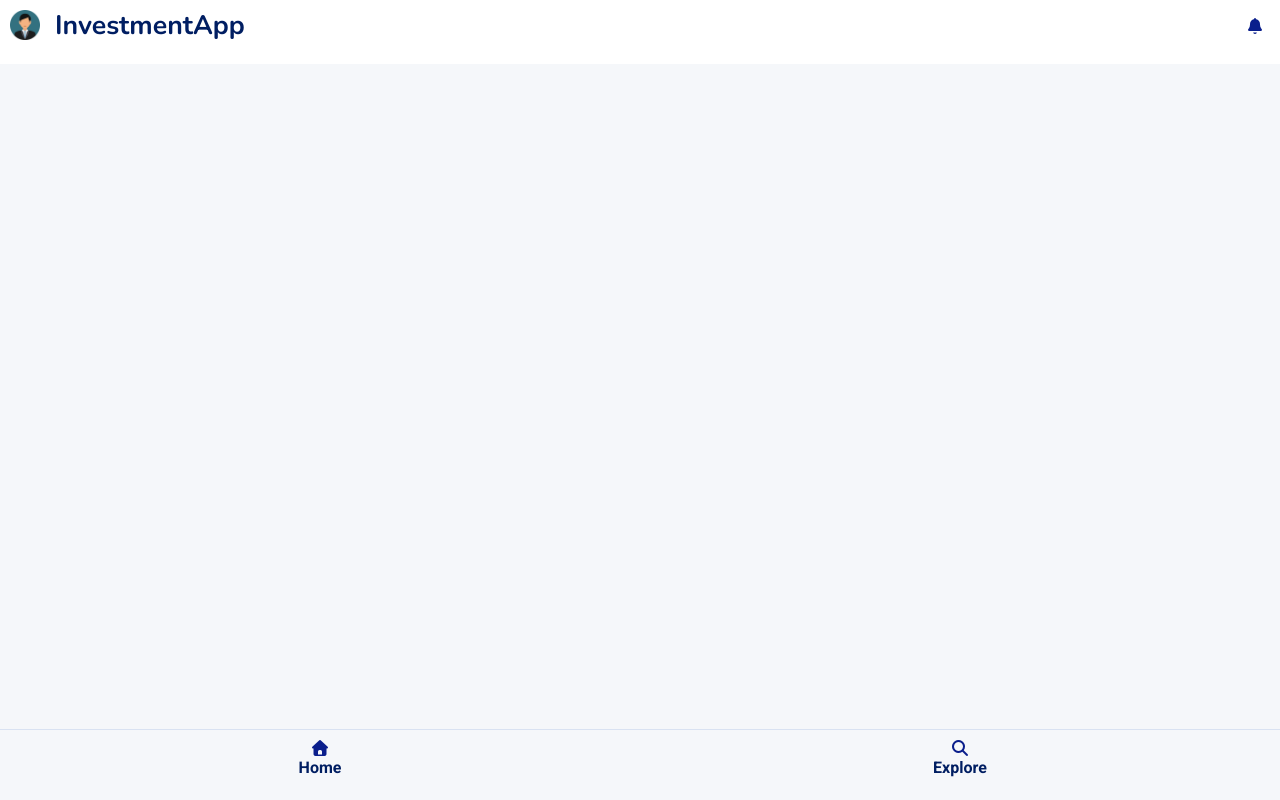
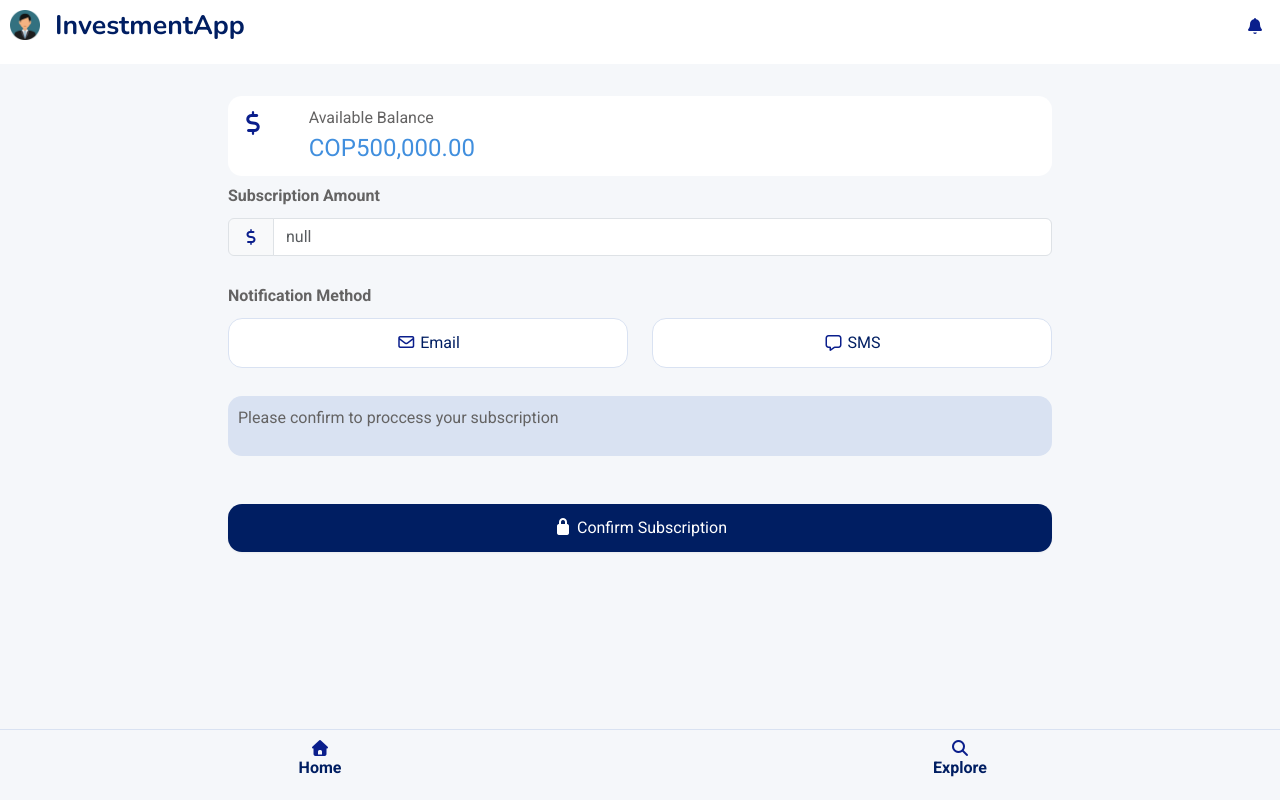
Before and after one commit to miguelpenuela/amaris-test-frontend, an Angular app: page /app/subscribe in a window 1280 px wide. Built offline with nearby package versions, Linux system fonts and the light colour scheme.

Commit message:
👍 update
- update subscription screen

```diff
--- /dev/null
+++ b/src/app/core/mocks/customer-info.mock.ts
@@ -0,0 +1,25 @@
+import { Customer } from "../interfaces/db/Customer.interface";
+import { User } from "../interfaces/db/User.interface";
+
+export const customerInfoMock: {user: User, customer_info: Customer} = {
+    "user": {
+        "customer_id": 20,
+        "username": "felipegarxon@hotmail.com",
+        "created_at": "2026-05-09T20:12:57.286607",
+        "status": "ACTIVO",
+        "password_hash": "$2b$12$AXCWPRRV/LHBZWib92tR..L3r0CYHYOUUzHGZPhCijTXrVgY/M/8q",
+        "id": 3,
+        "updated_at": "2026-05-09T20:12:57.286613"
+    },
+    "customer_info": {
+        "city_id": 608,
+        "id": 20,
+        "updated_at": "2026-05-09T20:12:56.585227",
+        "general_balance": 500000.0,
+        "surname": "penuela garzon",
+        "name": "miguel felipe",
+        "created_at": "2026-05-09T20:12:56.585220",
+        "status": "ACTIVO",
+        "email": "felipegarxon@hotmail.com"
+    }
+}
--- a/src/app/features/subscribe/subscribe.html
+++ b/src/app/features/subscribe/subscribe.html
@@ -15,8 +15,8 @@
                     </div>
                     <div class="col-11">
                         <div class="available-balance-container__info">
-                            <span>Available Balance</span>
-                            <span>{{customer.general_balance | currency: 'COP'}}</span>
+                            <span>Available Balance</span><br/>
+                            <span class="available-balance-container__info__current-balance">{{customer.general_balance | currency: 'COP'}}</span>
                         </div>
                     </div>
                 </div>
@@ -24,3 +24,62 @@
         </div>
     </div>
 }
+
+<div class="row mt-2">
+    <div class="col-12">
+        <div class="form-field">
+            <label>Subscription Amount</label>
+            <div class="input-group mb-3">
+                <span class="input-group-text" id="basic-addon1"><i class="fa fa-dollar"></i></span>
+                <input
+                    type="number"
+                    class="form-control"
+                    [placeholder]="selectedProduct?.min_amount |currency:'COP'"
+                    [min]="selectedProduct?.min_amount"
+                />
+            </div>
+        </div>
+    </div>
+</div>
+
+<div class="row mt-2">
+    <div class="col-12">
+        <div class="form-field">
+            <label>Notification Method</label>
+            <div class="row">
+                <div class="col-6">
+                    <div class="d-grid gap-2">
+                        <button class="btn btn-secondary">
+                            <i class="fa-regular fa-envelope"></i> Email
+                        </button>
+                    </div>
+                </div>
+                <div class="col-6">
+                    <div class="d-grid gap-2">
+                        <button class="btn btn-secondary">
+                            <i class="fa-regular fa-message"></i> SMS
+                        </button>
+                    </div>
+                </div>
+            </div>
+        </div>
+    </div>
+</div>
+
+<div class="row mt-2">
+    <div class="col-12">
+        <div class="subscription-message">
+            <p>Please confirm to proccess your subscription</p>
+        </div>
+    </div>
+</div>
+
+<div class="row mt-5">
+    <div class="col-12">
+        <div class="d-grid gap-2">
+            <button class="btn btn-primary">
+                <i class="fa-solid fa-lock"></i> Confirm Subscription
+            </button>
+        </div>
+    </div>
+</div>
--- a/src/app/features/subscribe/subscribe.scss
+++ b/src/app/features/subscribe/subscribe.scss
@@ -13,5 +13,17 @@
         font-size: 12pt;
         text-align: left;
         padding: 10px;
+
+        &__current-balance {
+            font-size: 18pt;
+            font-weight: normal;
+            color: var(--btg-accent);
+        }
     }
 }
+
+.subscription-message {
+    background-color: var(--btg-border);
+    padding: 10px;
+    border-radius: var(--btg-radius-md);
+}
--- a/src/app/features/subscribe/subscribe.ts
+++ b/src/app/features/subscribe/subscribe.ts
@@ -5,6 +5,7 @@ import { Storage } from '../../core/services/storage';
 import { storageKeysEnum } from '../../core/utils/storageKeys';
 import { Customer } from '../../core/interfaces/db/Customer.interface';
 import { CurrencyPipe } from '@angular/common';
+import { customerInfoMock } from '../../core/mocks/customer-info.mock';
 
 @Component({
   selector: 'app-subscribe',
@@ -24,6 +25,7 @@ export class Subscribe implements OnInit {
 
   ngOnInit(): void {
     this.getSelectedProduct();
+    this.getCustomerInfo();
   }
 
   getSelectedProduct() {
@@ -38,6 +40,7 @@ export class Subscribe implements OnInit {
     if (value) {
       this.customer = JSON.parse(value);
     }
+    this.customer = customerInfoMock.customer_info;
   }
 
 }
```
